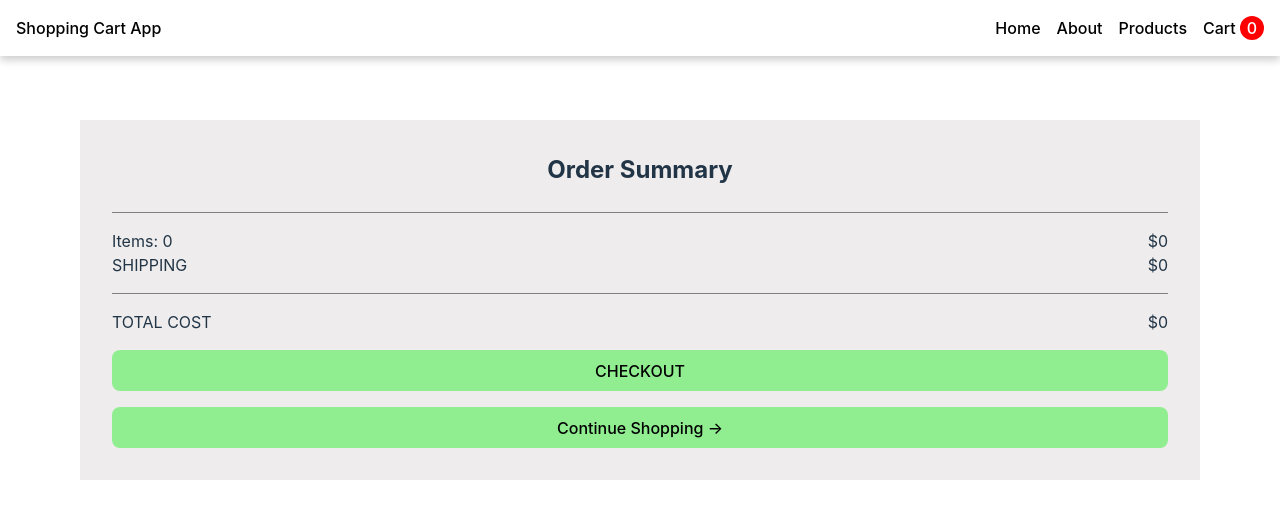
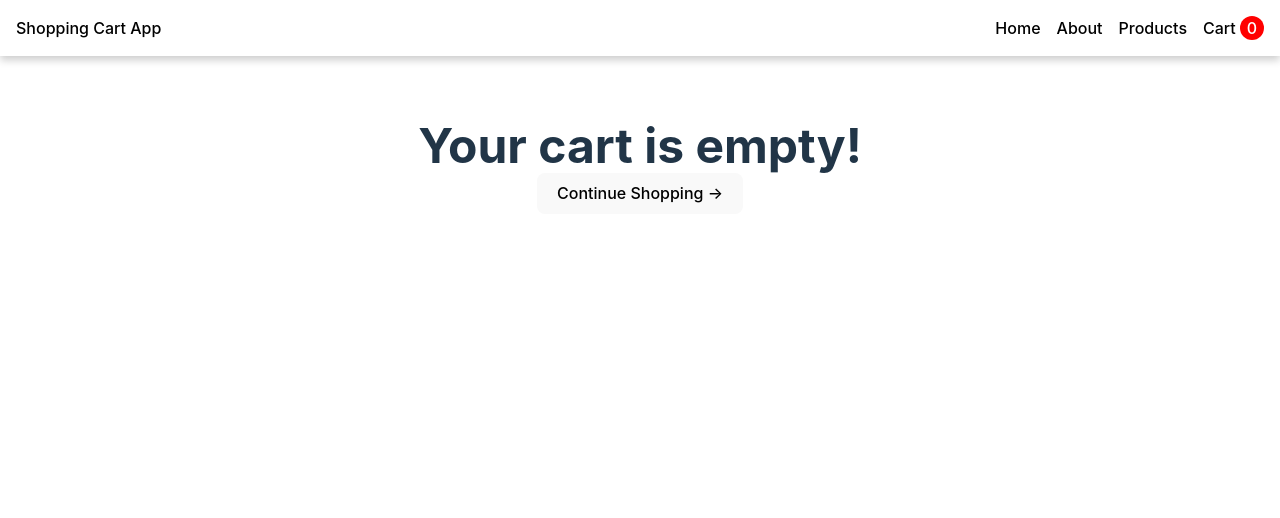
Before and after one commit to nikhil-tiwary61/shopping-cart, a React (Vite) app: page /cart in a window 1280 px wide. Shown: the top 518 px of the page. Built offline with nearby package versions, Linux system fonts and the light colour scheme.

Commit message:
fix: display cart empty message with no items are present in the cart

```diff
--- a/src/components/Cart.jsx
+++ b/src/components/Cart.jsx
@@ -18,8 +18,8 @@ export default function Cart({
   return (
     <section className="cart-body">
       <ToastContainer position="top-right" limit={3} autoClose={1000} />
+      {cartQuantity ? (
         <div className="cart-details">
-        {cartQuantity ? (
           <div className="cart-items">
             <div>
               <span>CART</span>
@@ -35,10 +35,6 @@ export default function Cart({
               );
             })}
           </div>
-        ) : (
-          <></>
-        )}
-
           <div className="bill">
             <h2>Order Summary</h2>
             <div className="price-list">
@@ -61,6 +57,12 @@ export default function Cart({
             </div>
           </div>
         </div>
+      ) : (
+        <div>
+          <h1>Your cart is empty!</h1>
+          <button onClick={goToShop}>Continue Shopping &rarr;</button>
+        </div>
+      )}
     </section>
   );
 }
```
Lines whose indentation alone changed are shown as unchanged.
